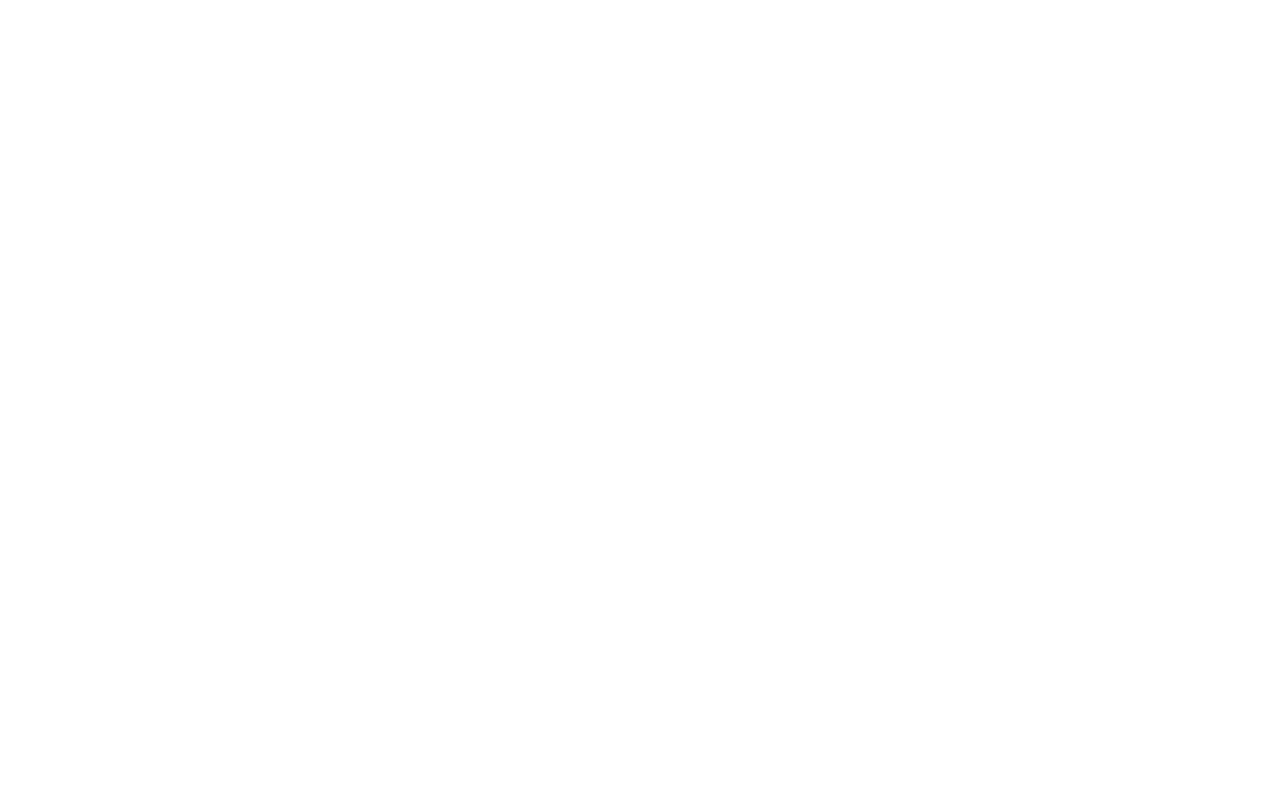
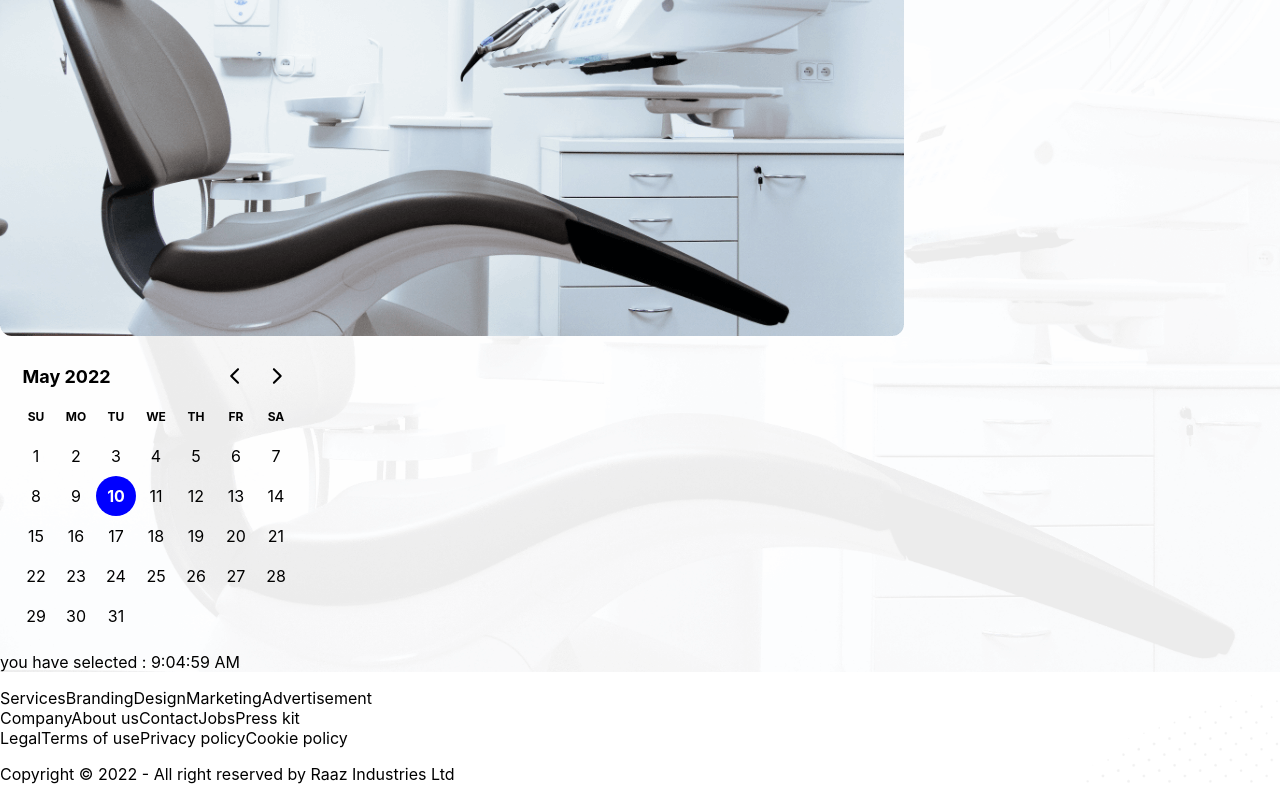
Before and after one commit to Raselraaz123/doctors-portal-client, a React (Create React App) app: page /appointment in a window 1280 px wide. Before the commit this address had no page. Shown: the part 1813-2613 px from the top of the page. Before the commit the page ends 1674 px from the top, so only its background shows below. Built offline with nearby package versions, Linux system fonts and the light colour scheme.

Commit message:
add appointments clander

```diff
--- a/package.json
+++ b/package.json
@@ -7,7 +7,9 @@
     "@testing-library/react": "^13.2.0",
     "@testing-library/user-event": "^13.5.0",
     "daisyui": "^2.14.3",
+    "date-fns": "^2.28.0",
     "react": "^18.1.0",
+    "react-day-picker": "^8.0.4",
     "react-dom": "^18.1.0",
     "react-router-dom": "^6.3.0",
     "react-scripts": "5.0.1",
--- a/src/App.js
+++ b/src/App.js
@@ -1,6 +1,7 @@
 import { Routes, Route, Link } from "react-router-dom";
 import "./App.css";
 import About from "./Pages/About/About";
+import Appointment from "./Pages/Appointment/Appointment";
 import Home from "./Pages/Home/Home";
 import Login from "./Pages/Login/Login";
 import NotFound from "./Pages/NotFound/NotFound";
@@ -8,10 +9,11 @@
 
 function App() {
   return (
-    <div>
+    <div className="max-w-7xl mx-auto px-12">
       <Navbar></Navbar>
       <Routes>
         <Route path="/" element={<Home />} />
+        <Route path="appointment" element={<Appointment />} />
         <Route path="about" element={<About />} />
         <Route path="login" element={<Login></Login>}></Route>
         <Route path="*" element={<NotFound></NotFound>}></Route>
--- /dev/null
+++ b/src/Pages/Appointment/Appointment.js
@@ -0,0 +1,14 @@
+import React from 'react';
+import Footer from '../Shared/Footer';
+import AppointmentBanner from './AppointmentBanner';
+
+const Appointment = () => {
+  return (
+    <div>
+      <AppointmentBanner></AppointmentBanner>
+      <Footer></Footer>
+    </div>
+  );
+};
+
+export default Appointment;
--- /dev/null
+++ b/src/Pages/Appointment/AppointmentBanner.js
@@ -0,0 +1,33 @@
+import React, { useState } from 'react';
+import chair from '../../assets/images/chair.png'
+import bg from '../../assets/images/bg.png'
+import { DayPicker } from "react-day-picker";
+import "react-day-picker/dist/style.css";
+import { format } from 'date-fns';
+
+const AppointmentBanner = () => {
+  const [date, setDate] = useState(new Date());
+  return (
+    <section
+      style={{
+        background: `url(${bg})`,
+        backgroundSize: "cover",
+      }}
+      class="hero min-h-screen "
+    >
+      <div class="hero-content flex-col lg:flex-row-reverse">
+        <img src={chair} class="max-w-sm rounded-lg shadow-2xl" alt="" />
+        <div>
+          <DayPicker
+            mode="single"
+            selected={date}
+            onSelect={setDate}
+          />
+          <p>you have selected : {format(date, 'pp')}</p>
+        </div>
+      </div>
+    </section>
+  );
+};
+
+export default AppointmentBanner;
--- a/src/Pages/Home/Banner3.js
+++ b/src/Pages/Home/Banner3.js
@@ -13,7 +13,7 @@
       <div className="flex-1 hidden lg:block">
         <img className="mt-[-100px]" src={doctor_small} />
       </div>
-      <div className="text-white flex-1 px-4">
+      <div className="text-white flex-1 px-4 py-5">
         <h1 className=" font-bold text-primary ">Appointment</h1>
         <h1 className="text-3xl font-bold ">Make an appointment Today</h1>
         <p className="py-6">
--- a/src/Pages/Home/Home.js
+++ b/src/Pages/Home/Home.js
@@ -10,7 +10,7 @@
 
 const Home = () => {
   return (
-    <div className='px-12'>
+    <div className=''>
       <Banner></Banner>
       <Info></Info>
       <Services></Services>
--- a/src/Pages/Home/InfoCard.js
+++ b/src/Pages/Home/InfoCard.js
@@ -3,7 +3,7 @@
 const InfoCard = ({ img, cartTitle, bgClass }) => {
   return (
     <div className={`card lg:card-side bg-base-100 shadow-xl ${bgClass}`}>
-      <figure className="pl-5">
+      <figure className="pl-5 pt-5">
         <img src={img} alt="Album" />
       </figure>
       <div className="card-body text-white">
```
Also changed, not shown: src/Pages/Appointment/AvailableAppointments.js (added, +11 -0 lines), 1 other file (tests, documents, lock files or other folders).
